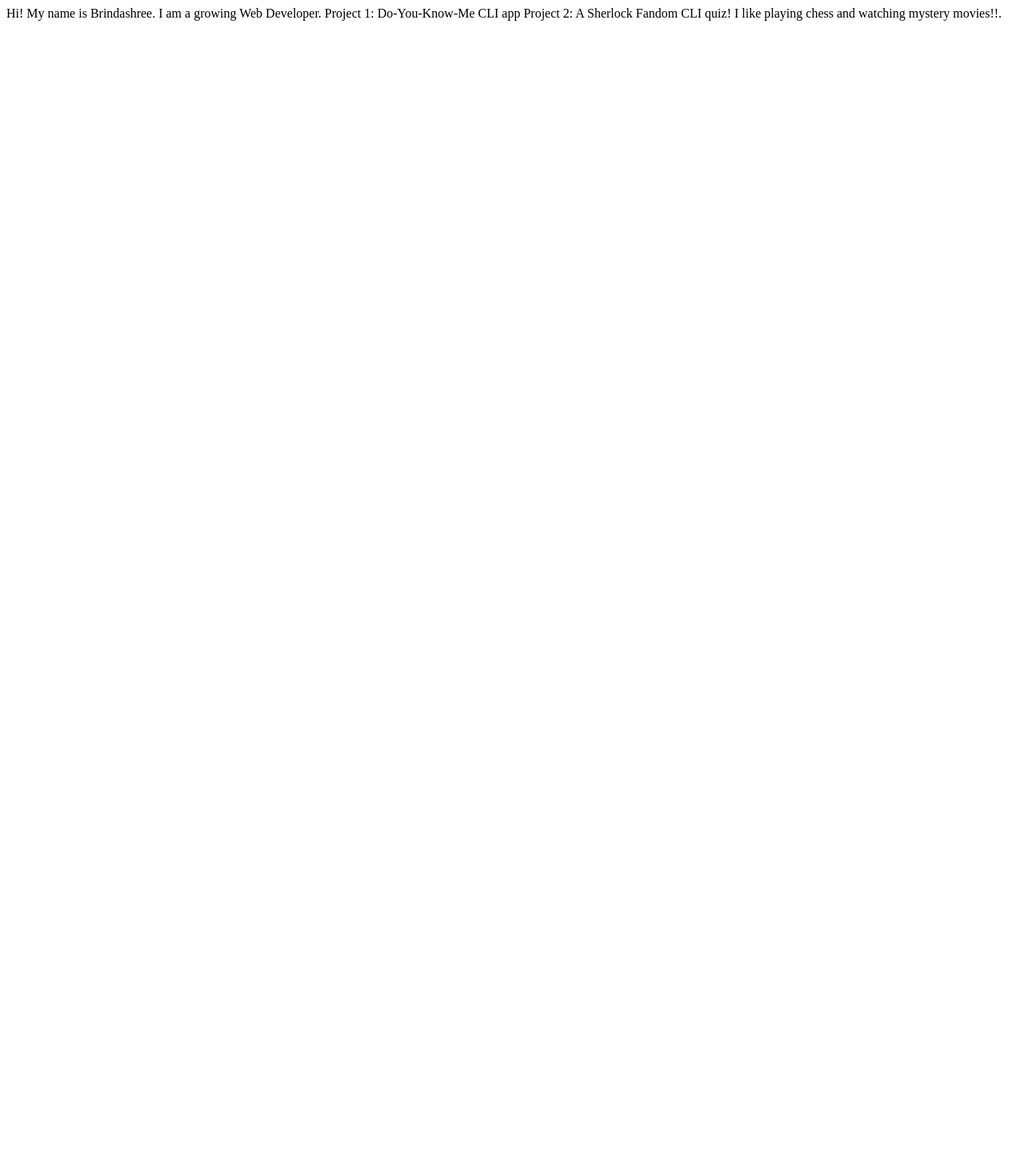
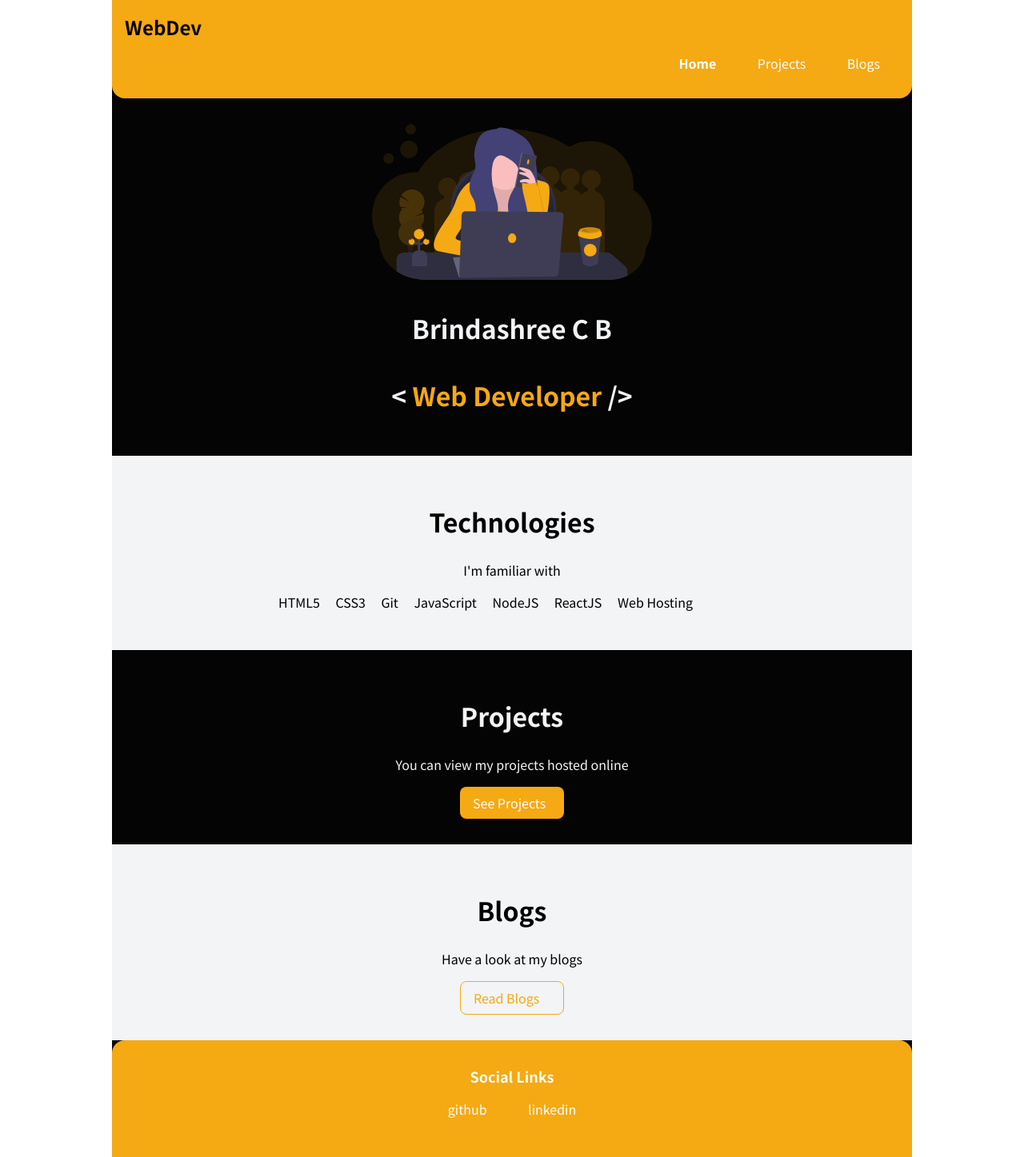
Before and after one commit to brindashree/brinda-portfolio, a plain HTML site: page index.html in a window 1280 px wide. Shown: the whole page at 80% size. Before the commit the page ends 800 px from the top, so only its background shows below. Drawn offline with Linux system fonts and the light colour scheme.

Commit message:
added proj & blogs

```diff
--- /dev/null
+++ b/css/styles.css
@@ -0,0 +1,182 @@
+@import url("https://fonts.googleapis.com/css2?family=Noto+Sans+JP:wght@400;700&display=swap");
+
+:root {
+  --off-white: #f3f4f6;
+  --black: #040404;
+  --primary-yellow: #f5a913;
+}
+
+body {
+  font-family: "Noto Sans JP", sans-serif;
+  margin: 0px;
+}
+.max-width {
+  background-color: var(--black);
+  max-width: 1000px;
+  margin: auto;
+}
+body h1 {
+  font-size: 2rem;
+}
+hr {
+  background-color: var(--off-white);
+  margin: 0px;
+}
+
+.container {
+  padding: 0rem 1rem;
+}
+.ob {
+  color: var(--off-white);
+}
+
+.container-center {
+  max-width: 600px;
+  margin: auto;
+}
+
+.link {
+  box-sizing: border-box;
+  text-decoration: none;
+  padding: 0.5rem 1rem;
+}
+
+.link-primary {
+  background-color: var(--primary-yellow);
+  border-radius: 0.5rem;
+  color: white;
+  display: block;
+  max-width: 130px;
+  margin: auto;
+  /* margin: 1rem 1rem 1rem 0rem; */
+}
+
+.link-secondary {
+  color: var(--primary-yellow);
+  border-radius: 0.5rem;
+  border: 1px solid var(--primary-yellow);
+  display: block;
+  max-width: 130px;
+  margin: auto;
+  /* margin: 1rem 1rem 1rem 0rem; */
+}
+.link-primary1 {
+  background-color: var(--primary-yellow);
+  border-radius: 0.5rem;
+  color: white;
+
+  max-width: 130px;
+
+  margin: 1rem 1rem 1rem 0rem;
+}
+
+.link-secondary1 {
+  color: var(--primary-yellow);
+  border-radius: 0.5rem;
+  border: 1px solid var(--primary-yellow);
+
+  max-width: 130px;
+
+  margin: 1rem 1rem 1rem 0rem;
+}
+
+.list-non-bullet {
+  list-style: none;
+  padding-inline-start: 0px;
+}
+
+.list-item-inline {
+  display: inline;
+  padding: 0rem 0.5rem;
+}
+
+.navigation {
+  background-color: var(--primary-yellow);
+  color: var(--black);
+  padding: 1rem;
+  border-bottom-left-radius: 1rem;
+  border-bottom-right-radius: 1rem;
+}
+
+.navigation .nav-brand {
+  font-weight: bold;
+  font-size: 1.5rem;
+}
+
+.navigation .nav-pills {
+  text-align: right;
+}
+
+.navigation .link {
+  color: white;
+}
+
+.navigation .link-active {
+  font-weight: bold;
+}
+
+.hero {
+  padding: 2rem;
+}
+
+.hero .hero-img {
+  max-width: 80%;
+  width: 350px;
+  display: block;
+  margin: auto;
+}
+
+.hero .hero-heading {
+  text-align: center;
+  padding-top: 1rem;
+  color: var(--off-white);
+}
+
+.hero .hero-heading .heading-inverted {
+  color: var(--primary-yellow);
+}
+
+.section {
+  padding: 2rem;
+}
+.text-center {
+  text-align: center;
+}
+
+.section h1 {
+  text-align: center;
+}
+
+.ow {
+  background-color: var(--off-white);
+}
+
+.footer {
+  background-color: var(--primary-yellow);
+  padding: 2rem 1rem;
+  text-align: center;
+  color: white;
+  border-top-right-radius: 1rem;
+  border-top-left-radius: 1rem;
+}
+
+.footer .link {
+  color: white;
+}
+
+.footer .footer-header {
+  font-weight: bold;
+  font-size: large;
+}
+
+.footer ul {
+  padding-inline-start: 0px;
+}
+
+.showcase-list {
+  padding: 2rem;
+}
+
+.showcase-blog {
+  padding-bottom: 6rem;
+}
--- a/index.html
+++ b/index.html
@@ -3,11 +3,83 @@
   <head>
     <meta charset="UTF-8" />
     <meta name="viewport" content="width=device-width, initial-scale=1.0" />
-    <title>Brindashree Portfolio</title>
+    <title>Home | Brindashree C B</title>
+    <link href="css/styles.css" rel="stylesheet" />
   </head>
   <body>
-    Hi! My name is Brindashree. I am a growing Web Developer. Project 1:
-    Do-You-Know-Me CLI app Project 2: A Sherlock Fandom CLI quiz! I like playing
-    chess and watching mystery movies!!.
+    <div class="max-width">
+      <nav class="navigation container">
+        <div class="nav-brand">WebDev</div>
+        <ul class="list-non-bullet nav-pills">
+          <li class="list-item-inline">
+            <a class="link link-active" href="/">Home</a>
+          </li>
+          <li class="list-item-inline">
+            <a class="link" href="/projects.html">Projects</a>
+          </li>
+          <li class="list-item-inline">
+            <a class="link" href="/blogs.html">Blogs</a>
+          </li>
+        </ul>
+      </nav>
+
+      <header class="hero">
+        <img class="hero-img" src="images/main.svg" />
+        <h1 class="hero-heading">Brindashree C B</h1>
+        <h1 class="hero-heading">
+          <strong><</strong>
+          <span class="heading-inverted"> Web Developer </span
+          ><strong>/></strong>
+        </h1>
+      </header>
+
+      <section class="section ow">
+        <div class="container container-center">
+          <h1>Technologies</h1>
+          <p class="text-center">I'm familiar with</p>
+          <ul class="list-non-bullet nav-pills">
+            <li class="list-item-inline">HTML5</li>
+            <li class="list-item-inline">CSS3</li>
+            <li class="list-item-inline">Git</li>
+            <li class="list-item-inline">JavaScript</li>
+            <li class="list-item-inline">NodeJS</li>
+            <li class="list-item-inline">ReactJS</li>
+            <li class="list-item-inline">Web Hosting</li>
+          </ul>
+        </div>
+      </section>
+
+      <section class="section ob">
+        <div class="container container-center">
+          <h1>Projects</h1>
+          <p class="text-center">You can view my projects hosted online</p>
+
+          <a class="link link-primary" href="projects.html">See Projects</a>
+        </div>
+      </section>
+
+      <section class="section ow">
+        <div class="container container-center">
+          <h1>Blogs</h1>
+          <p class="text-center">Have a look at my blogs</p>
+          <a class="link link-secondary" href="blogs.html">Read Blogs</a>
+        </div>
+      </section>
+
+      <footer class="footer">
+        <div class="footer-header">Social Links</div>
+        <ul class="social-links list-non-bullet">
+          <li class="list-item-inline">
+            <a class="link" href="https://github.com/brindashree"> github </a>
+          </li>
+
+          <li class="list-item-inline">
+            <a class="link" href="https://www.linkedin.com/in/brinda-shree">
+              linkedin
+            </a>
+          </li>
+        </ul>
+      </footer>
+    </div>
   </body>
 </html>
```
Also changed, not shown: blogs.html (added, +41 -0 lines), projects.html (added, +114 -0 lines), images/main.svg (added).
